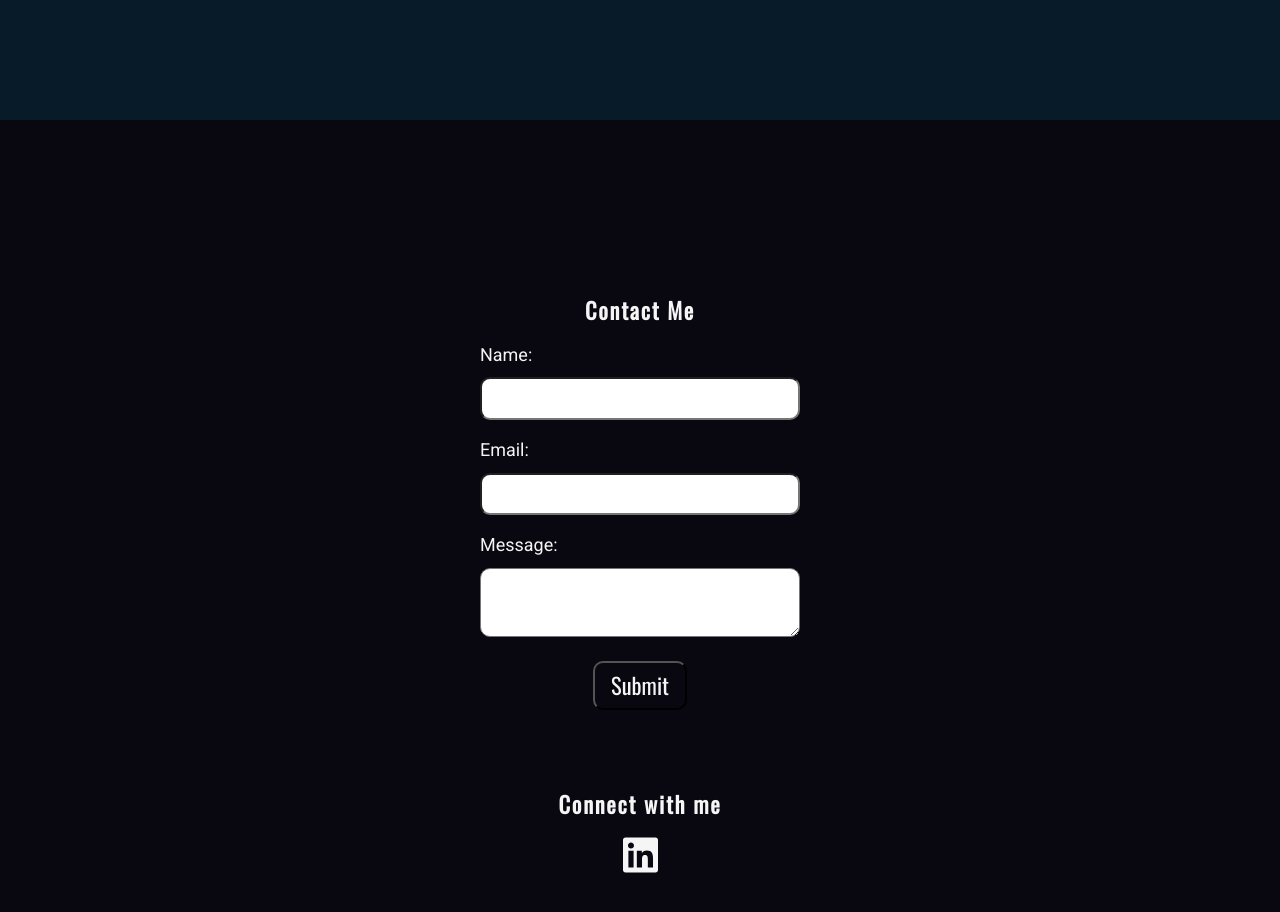
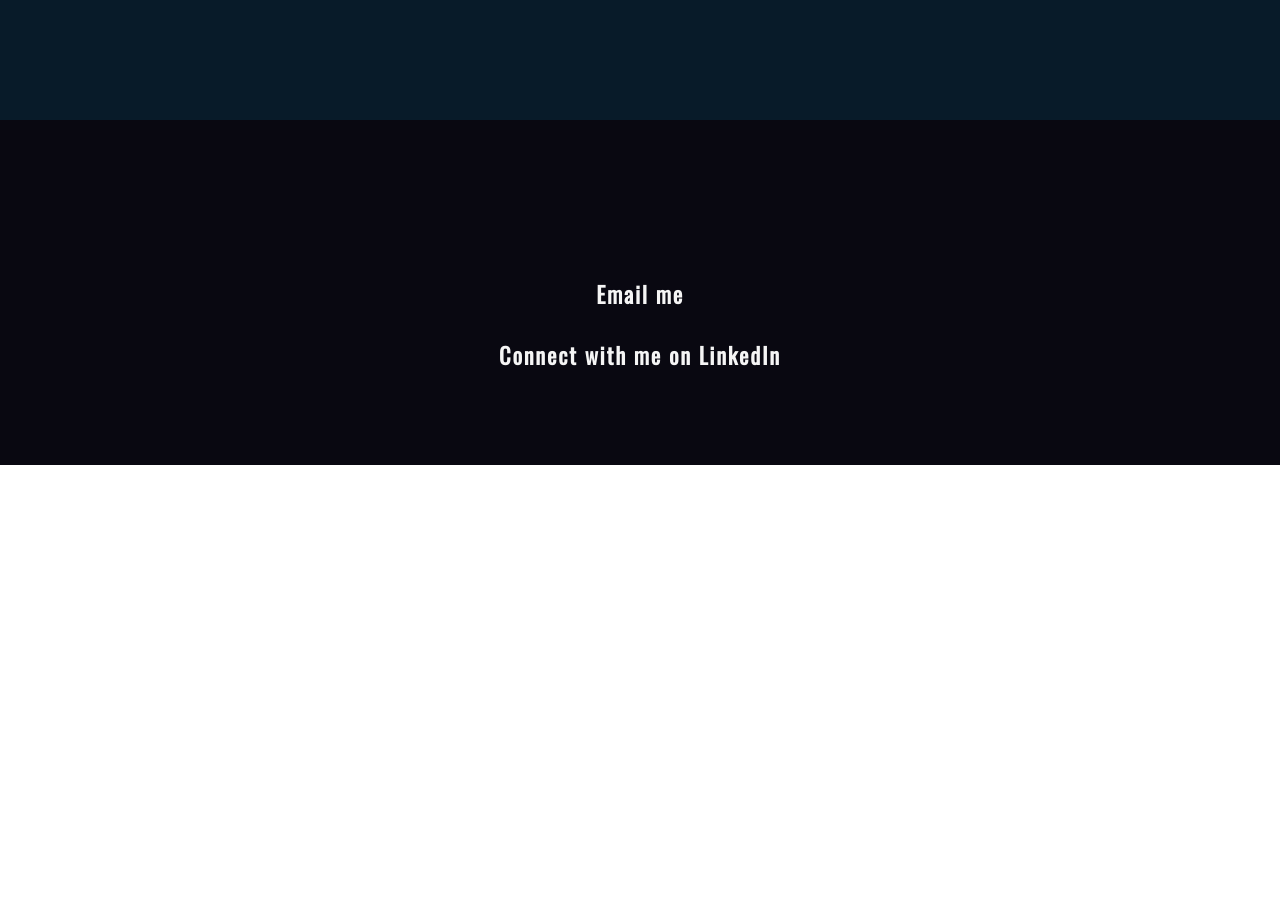
Before and after one commit to SabinaMB/portfolioSab, a React (Vite) app: page / in a window 1280 px wide. Shown: the part 6620-7532 px from the top of the page. After the commit the page ends 7085 px from the top, so only its background shows below. Built offline with nearby package versions, Linux system fonts and the light colour scheme.

Commit message:
removed contact form

```diff
--- a/src/components/Contact/Contact.jsx
+++ b/src/components/Contact/Contact.jsx
@@ -1,46 +1,17 @@
 import React, { useState } from 'react';
-import emailjs from 'emailjs-com'
 import styles from './Contact.module.css'
-import { FontAwesomeIcon } from '@fortawesome/react-fontawesome';
-import { faLinkedin } from '@fortawesome/free-brands-svg-icons';
 
 export const Contact = () => {
-  const [emailSent, setEmailSent] = useState(false);
-  const sendEmail =(e) => {
-    e.preventDefault();
-    emailjs.sendForm('service_kza16bc', 'template_q1vc0kr', e.target, 'kK13lbA15t21C6AX6')
-      .then((result) => {
-        console.log('Success!', result.text);
-        setEmailSent(true);
-      }, (error) => {
-          console.log('Failed...', error.text);
-      });
-    e.target.reset();
-  }
   return (
     <section className={styles.container} id='contact'>
-        <h2 className={styles.title}>Contact Me</h2>
-        <form onSubmit={sendEmail} className={styles.form}>
-        <label for="name">Name:</label>
-        <input type="text" id="name" name="name" required></input>
-
-        <label for="email">Email:</label>
-        <input type="email" id="email" name="email" required></input>
-
-        <label for="message">Message:</label>
-        <textarea id="message" name="message" required></textarea>
-
-        <input type="submit" value="Submit"></input>
-
-         {emailSent && <p>Email successfully sent!</p>}
-        </form>
-       <div className={styles.social}>
-       <h2 className={styles.title}>Connect with me</h2>
-        <a href="https://www.linkedin.com/in/sabina-marian-blanariu-3276a3144/" target="_blank" rel="noreferrer">
-        <FontAwesomeIcon icon={faLinkedin} className={styles.icon} />
+       <div className={styles.contact}>
+        <a href="mailto:sabina_marian@yahoo.com" className={styles.link}>
+          Email me
+        </a>
+        <a href="https://www.linkedin.com/in/sabina-marian-blanariu-3276a3144/" target="_blank" rel="noreferrer" className={styles.link}>
+        Connect with me on LinkedIn
         </a>
        </div>
     </section>
-
   )
 }
--- a/src/components/Contact/Contact.module.css
+++ b/src/components/Contact/Contact.module.css
@@ -5,74 +5,31 @@
     flex-direction: column;
     align-items: center;
     background-color: var(--color-dark2);
-    padding: 10rem 2rem 10rem;
+    padding: 5rem 2rem 5rem;
 
 }
 
 
-.title {
+
+.link {
     font-size: 2.5ch;
     letter-spacing: 0.15ch;
     font-weight: 600;
     font-family: var(--font-oswald);
     padding: 1rem;
+    text-decoration: none;
 }
 
-.form {
-    display: flex;
-    flex-direction: column;
-    width: 20rem;
-}
-
-.container label {
-    font-size: 2ch;
-    margin-bottom: 0.5rem;
-}
-
-.container input, .container textarea {
-    font-size: 2ch;
-    padding: 0.3rem;
-    margin-bottom: 1rem;
-    border-radius: 10px;
-    color: var(--color-dark2);
-}
-
-.container input[type="submit"] {
-    font-size: 2.5ch;
-    font-family: var(--font-oswald);
-    background-color: transparent;
-    padding: 0.5rem 1rem;
-    border-radius: 10px;
-    cursor: pointer;
-    margin: 0 auto;
-    margin-top: 0.5rem;
-    color: whitesmoke;
-}
-
-.container input[type="submit"]:hover {
+.link:hover {
     color: var(--color-accent4);
     transition: color 0.5s;
 }
 
 
-.social {
+
+.contact {
     display: flex;
     flex-direction: column;
     align-items: center;
     margin-top: 4rem;
 }
-
-.icon {
-    font-size: 2.5rem;
-}
-
-.icon:hover {
-    transition: color 0.5s;
-    background-color: rgb(199, 11, 11);
-}
-
-@media screen and (max-width: 500px){
-    .form {
-        width: 15rem;
-    }
-}
```
